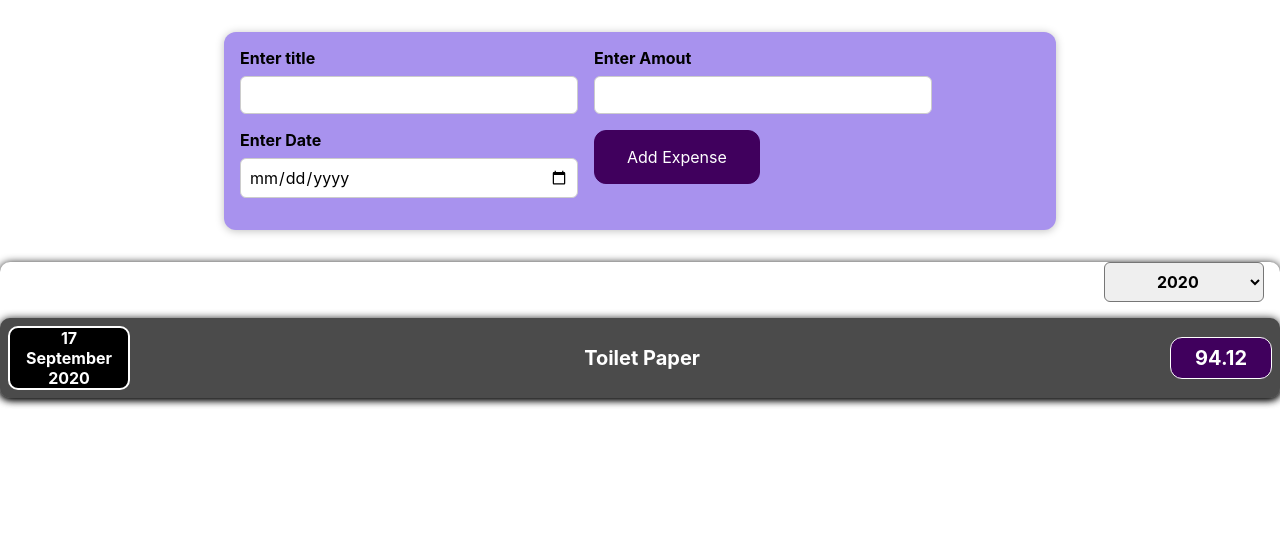
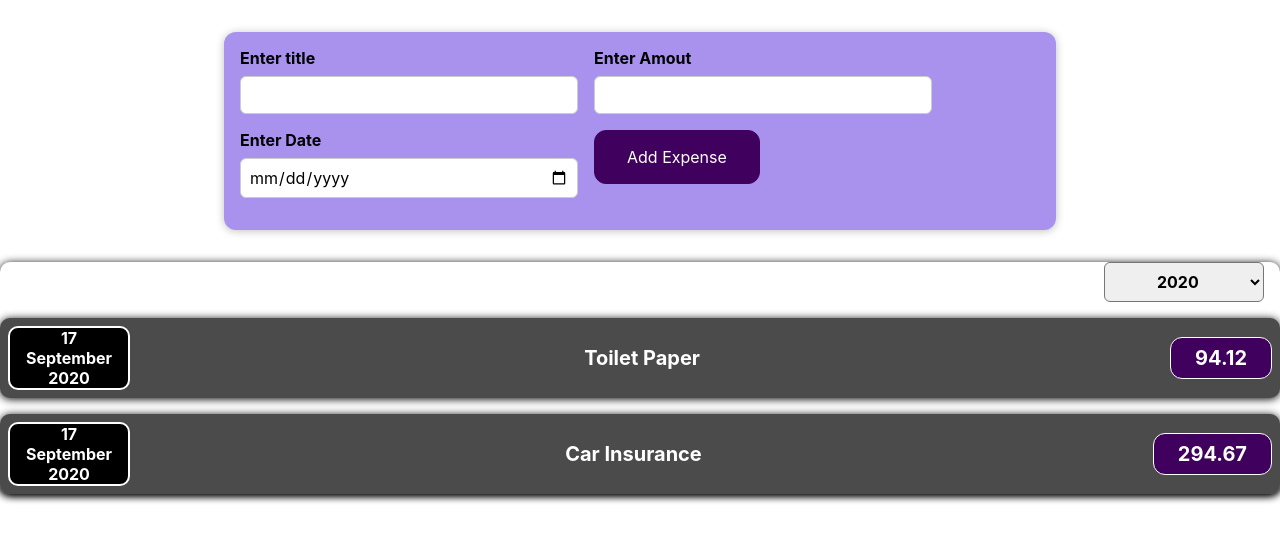
Before and after one commit to Kanharajput/ReactCompStateList, a React (Create React App) app: page / in a window 1280 px wide. Shown: the top 542 px of the page. Built offline with nearby package versions, Linux system fonts and the light colour scheme.

Commit message:
ternary operator in jsx

```diff
--- a/src/App.js
+++ b/src/App.js
@@ -19,7 +19,7 @@ const initial_expenses = [
     id: 'e3',
     title: 'Car Insurance',
     amount: 294.67,
-    date: new Date(2022, 8, 17)
+    date: new Date(2020, 8, 17)
   },
   {
     id: 'e4',
--- a/src/components/middleexpense/Expense.js
+++ b/src/components/middleexpense/Expense.js
@@ -17,10 +17,13 @@ function Expense(props){
     return (
         <Card>
             <FilterExpense default={defaultYear} onChangeFilter={getSelectYear} />
-            {filteredExpenses.map((expense) => (<ExpenseItem
-                                                            title={expense.title}
-                                                            amount={expense.amount}
-                                                            date={expense.date} />))}
+            {filteredExpenses.length > 1 ? (
+                filteredExpenses.map((expense) => (<ExpenseItem
+                    title={expense.title}
+                    amount={expense.amount}
+                    date={expense.date} />))
+            ): <p>Sorry no items list have only one item</p> }
+
         </Card>
     );
 }
```
Also changed, not shown: 1 other file (tests, documents, lock files or other folders).
